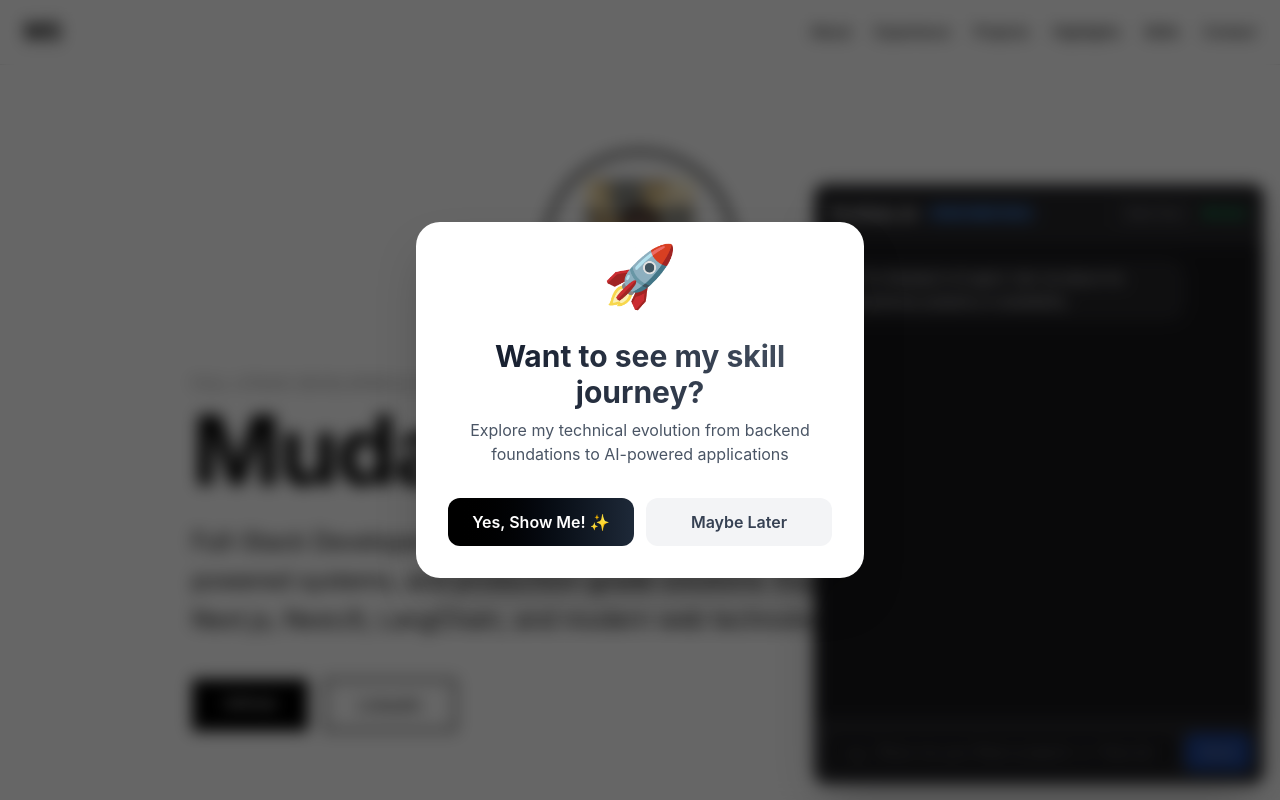
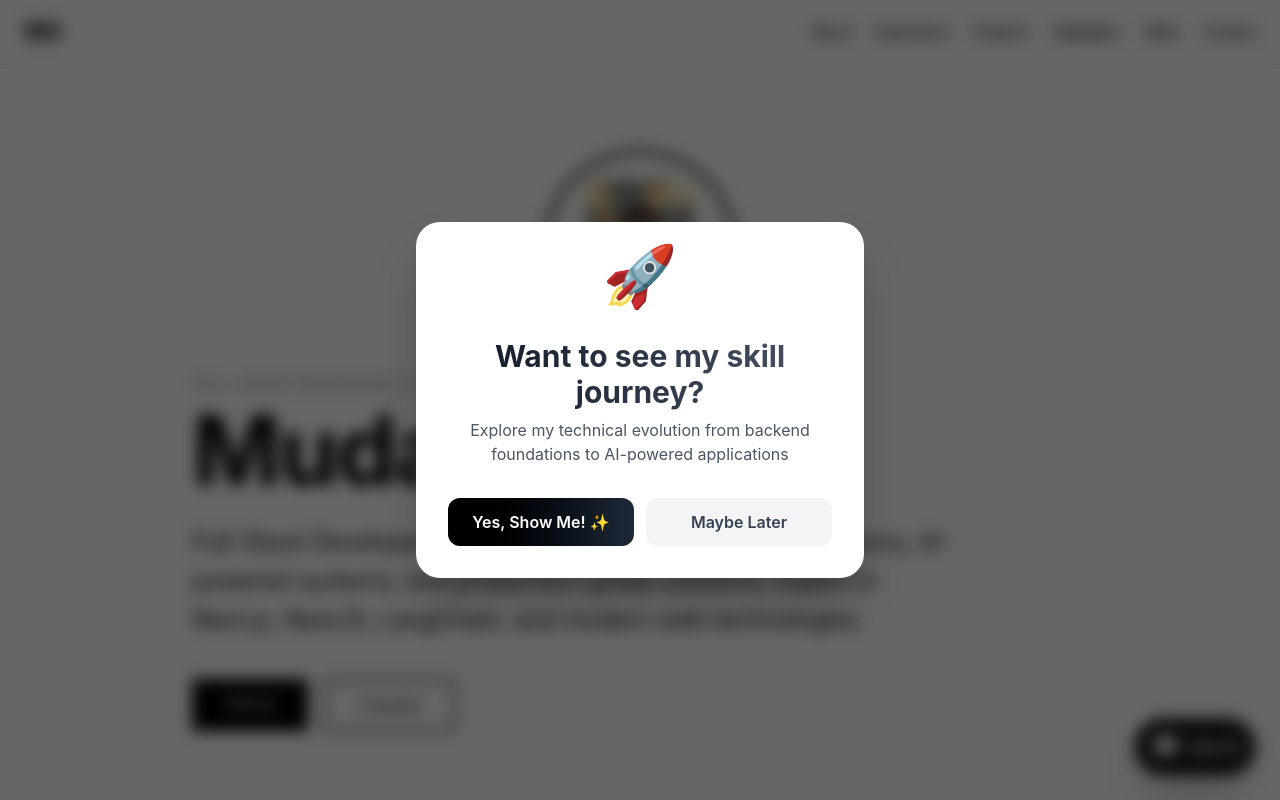
Before and after one commit to el-noir/portfolio-el-noir, a Next.js app: page / in a window 1280 px wide. Shown: the top 800 px of the page. Built offline with nearby package versions, Linux system fonts and the light colour scheme.

Commit message:
Added toggle for chat

```diff
--- a/src/components/Chat/ChatInterface.tsx
+++ b/src/components/Chat/ChatInterface.tsx
@@ -8,6 +8,7 @@ interface Trace {
     tool_args: any;
     tool_latency_ms: number;
     total_latency_ms: number;
+    active_agent?: string;
 }
 
 interface Message {
@@ -23,6 +24,7 @@ export default function ChatInterface() {
     const [input, setInput] = useState("");
     const [isLoading, setIsLoading] = useState(false);
     const [showTrace, setShowTrace] = useState(false);
+    const [isOpen, setIsOpen] = useState(false);
 
     const sendMessage = async (e: React.FormEvent) => {
         e.preventDefault();
@@ -58,7 +60,18 @@ export default function ChatInterface() {
     };
 
     return (
-        <div className="fixed bottom-4 right-4 w-[450px] max-w-[calc(100vw-2rem)] bg-zinc-900 border border-zinc-800 rounded-xl shadow-2xl overflow-hidden flex flex-col h-[600px] transition-all duration-300">
+        <>
+            {/* Floating Action Button */}
+            <button
+                onClick={() => setIsOpen(true)}
+                className={`fixed bottom-6 right-6 z-40 bg-zinc-900 border border-zinc-800 text-white rounded-full p-4 shadow-2xl hover:bg-zinc-800 transition-all duration-300 hover:scale-110 flex items-center justify-center font-bold ${isOpen ? 'opacity-0 pointer-events-none scale-50' : 'opacity-100 scale-100'}`}
+            >
+                <span className="text-2xl leading-none sm:mr-2">💬</span>
+                <span className="hidden sm:inline">Ask AI</span>
+            </button>
+
+            {/* Chat Window */}
+            <div className={`fixed bottom-4 right-4 z-50 w-[450px] max-w-[calc(100vw-2rem)] bg-zinc-900 border border-zinc-800 rounded-xl shadow-2xl overflow-hidden flex flex-col h-[600px] max-h-[calc(100vh-2rem)] transition-all duration-300 origin-bottom-right ${isOpen ? 'scale-100 opacity-100' : 'scale-50 opacity-0 pointer-events-none'}`}>
                 <div className="bg-zinc-800 p-4 border-b border-zinc-700 font-semibold text-zinc-100 flex justify-between items-center">
                     <div className="flex items-center gap-2">
                         <span>Portfolio AI</span>
@@ -72,6 +85,13 @@ export default function ChatInterface() {
                             {showTrace ? "Hide Trace" : "Show Trace"}
                         </button>
                         <span className="text-[10px] text-green-400">● Online</span>
+                        <button
+                            onClick={() => setIsOpen(false)}
+                            className="text-zinc-400 hover:text-white transition-colors ml-1 p-1 focus:outline-none focus:ring-1 focus:ring-zinc-500 rounded"
+                            aria-label="Close chat"
+                        >
+                            <svg className="w-5 h-5" fill="none" stroke="currentColor" viewBox="0 0 24 24"><path strokeLinecap="round" strokeLinejoin="round" strokeWidth={2} d="M6 18L18 6M6 6l12 12" /></svg>
+                        </button>
                     </div>
                 </div>
 
@@ -90,6 +110,10 @@ export default function ChatInterface() {
                             {showTrace && msg.trace && (
                                 <div className="mx-2 p-3 bg-zinc-950 border border-zinc-800 rounded-lg font-mono text-[10px] text-zinc-500 space-y-1">
                                     <div className="flex justify-between">
+                                        <span className="text-zinc-400">Agent:</span>
+                                        <span className="text-white font-bold uppercase tracking-widest">{msg.trace.active_agent || 'Unknown'}</span>
+                                    </div>
+                                    <div className="flex justify-between pt-1">
                                         <span className="text-blue-400">Intent:</span>
                                         <span>{msg.trace.intent_detected}</span>
                                     </div>
@@ -137,5 +161,6 @@ export default function ChatInterface() {
                     </button>
                 </form>
             </div>
+        </>
     );
 }
```
Lines whose indentation alone changed are shown as unchanged.
